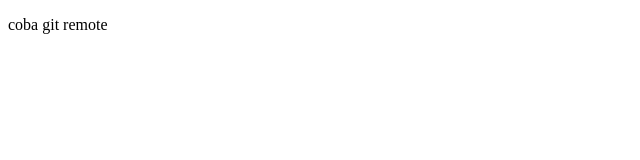
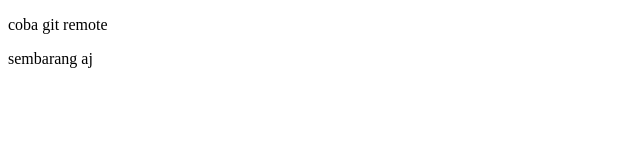
Before and after one commit to EddySofyan/remote-test, a plain HTML site: page index.html in a window 1280 px wide. Shown: the full height of the page, 0-640 px from the left. Drawn offline with Linux system fonts and the light colour scheme.

Commit message:
menambahkan paragraf

```diff
--- a/index.html
+++ b/index.html
@@ -5,5 +5,6 @@
 </head>
 <body>
 <p>coba git remote</p>
+<p>sembarang aj</p>
 </body>
 </html>
```
